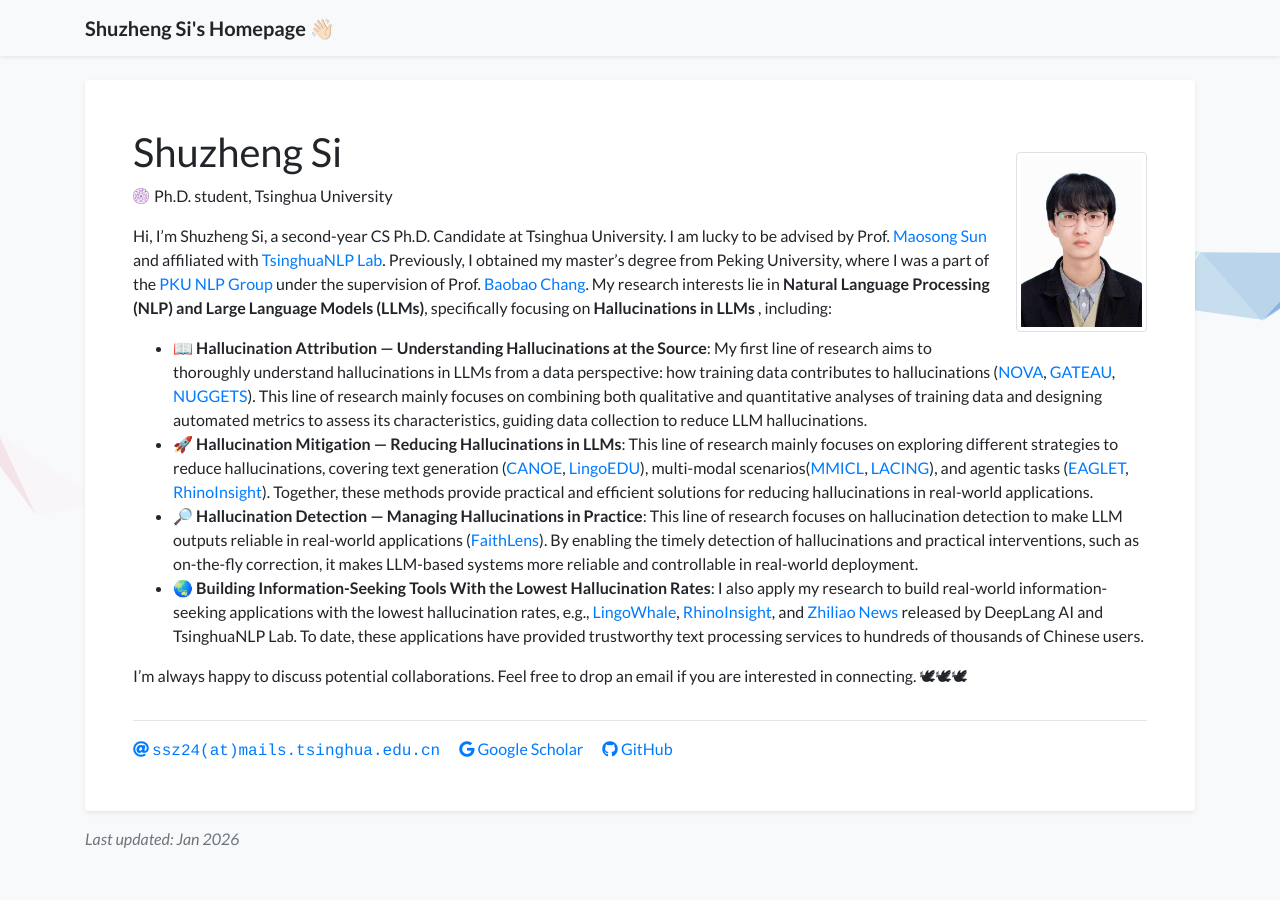
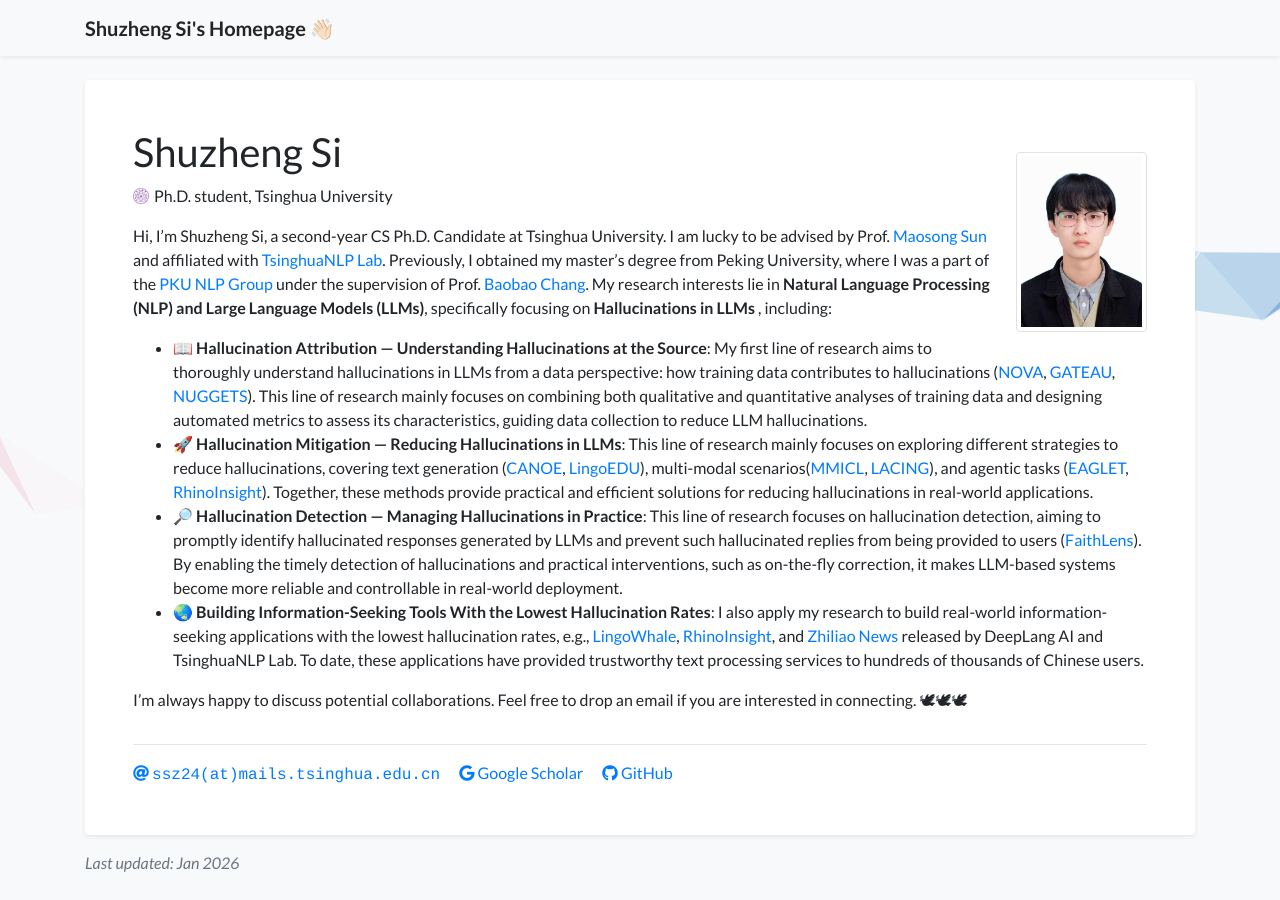
Before and after one commit to S1s-Z/s1s-z.github.io, a Jekyll site: the page built from index.html, in a window 1280 px wide. Built offline with Jekyll 4.4.1, drawn with Linux system fonts in a browser that asks for light colours; a style sheet for code colours, icons or effects is not loaded.

Commit message:
Update profile.yml

```diff
--- a/_data/profile.yml
+++ b/_data/profile.yml
@@ -29,7 +29,7 @@
           🚀 <b>Hallucination Mitigation  — Reducing Hallucinations in LLMs</b>: This line of research mainly focuses on exploring different strategies to reduce hallucinations, covering text generation (<a href="https://arxiv.org/abs/2505.16483">CANOE</a>, <a href="https://arxiv.org/abs/2512.14244">LingoEDU</a>), multi-modal scenarios(<a href="https://arxiv.org/abs/2309.07915">MMICL</a>, <a href="https://arxiv.org/abs/2411.14279">LACING</a>), and agentic tasks (<a href=https://arxiv.org/abs/2510.05608">EAGLET</a>, <a href=https://arxiv.org/abs/2511.18743">RhinoInsight</a>). Together, these methods provide practical and efficient solutions for reducing hallucinations in real-world applications.
       </li>
       <li>
-          🔎 <b>Hallucination Detection  — Managing Hallucinations in Practice</b>: This line of research focuses on hallucination detection to make LLM outputs reliable in real-world applications (<a href="https://arxiv.org/abs/2512.20182">FaithLens</a>). By enabling the timely detection of hallucinations and practical interventions, such as on-the-fly correction, it makes LLM-based systems more reliable and controllable in real-world deployment.
+          🔎 <b>Hallucination Detection  — Managing Hallucinations in Practice</b>: This line of research focuses on hallucination detection, aiming to promptly identify hallucinated responses generated by LLMs and prevent such hallucinated replies from being provided to users (<a href="https://arxiv.org/abs/2512.20182">FaithLens</a>). By enabling the timely detection of hallucinations and practical interventions, such as on-the-fly correction, it makes LLM-based systems become more reliable and controllable in real-world deployment.
       </li>
       <li>
           🌏 <b>Building Information-Seeking Tools With the Lowest Hallucination Rates</b>: I also apply my research to build real-world information-seeking applications with the lowest hallucination rates, e.g., <a href="https://lingowhale.com/">LingoWhale</a>, <a href="https://research.deeplang.net/">RhinoInsight</a>, and <a href="https://zhiliao.news/">Zhiliao News</a> released by DeepLang AI and TsinghuaNLP Lab. To date, these applications have provided trustworthy text processing services to hundreds of thousands of Chinese users.
```
